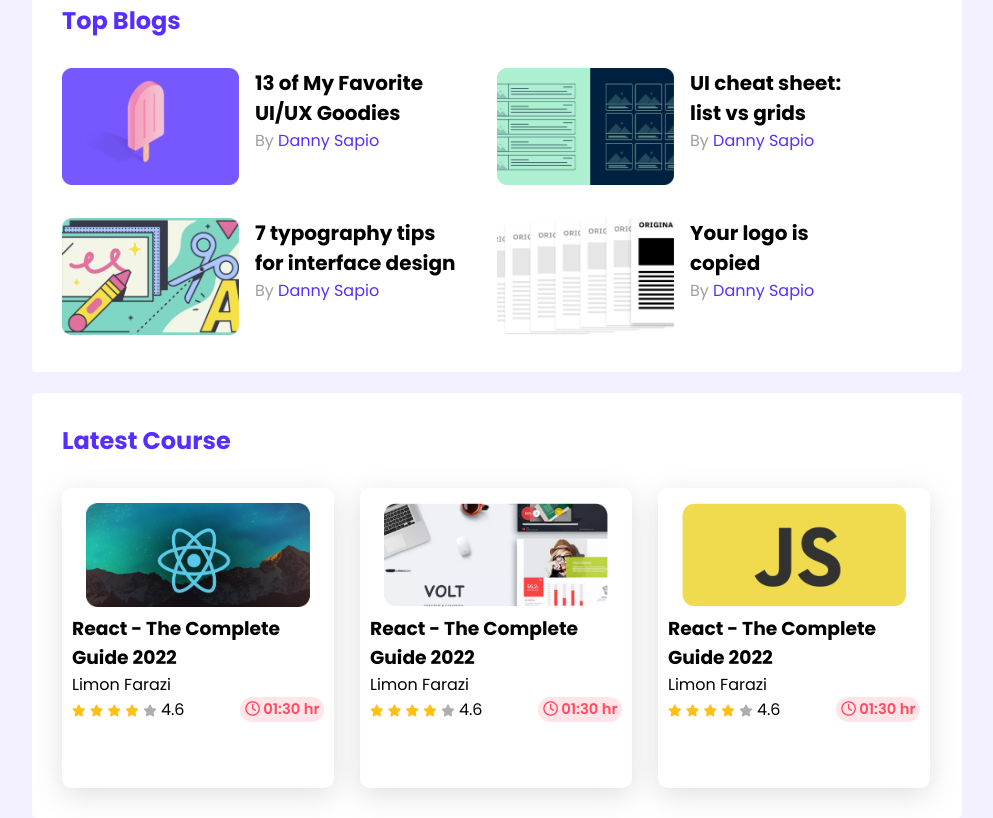
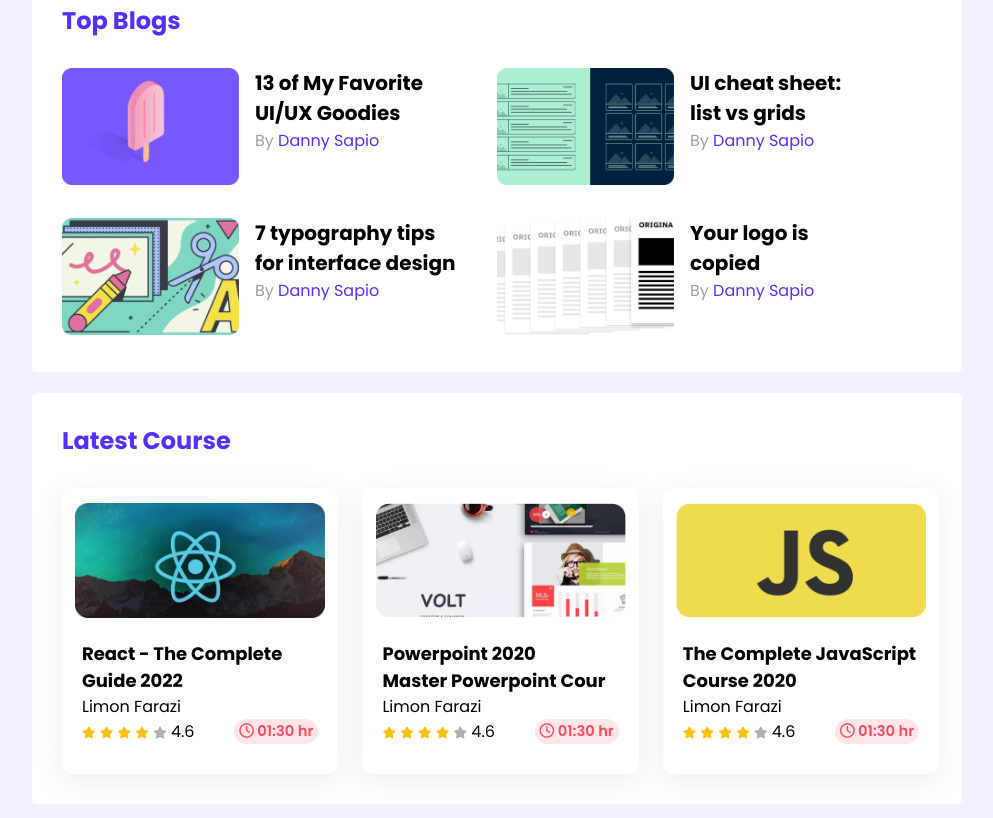
Before and after one commit to LimonFarazi03/Leader_Board_CSS3, a plain HTML site: page index.html in a window 1280 px wide. Shown: the part 307-1125 px from the top of the page, without its empty margins (143-1136 px from the left). Drawn offline with Linux system fonts and the light colour scheme.

Commit message:
some change

```diff
--- a/index.html
+++ b/index.html
@@ -136,8 +136,8 @@
                 </div>
                 <div class="course-details">
                       <div class="course-title">
-                      <h3>React - The Complete</h3>
-                      <h3>Guide 2022</h3>
+                      <h3>Powerpoint 2020</h3>
+                      <h3>Master Powerpoint Cour</h3>
                       <p class="course-author">Limon Farazi</p>
                       </div>
 
@@ -163,8 +163,8 @@
                 </div>
                 <div class="course-details">
                       <div class="course-title">
-                      <h3>React - The Complete</h3>
-                      <h3>Guide 2022</h3>
+                      <h3>The Complete JavaScript</h3>
+                      <h3>Course 2020</h3>
                       <p class="course-author">Limon Farazi</p>
                       </div>
 
--- a/style.css
+++ b/style.css
@@ -9,6 +9,9 @@
 body{
   font-family: 'Poppins', sans-serif;
   background-color: #F3F1FF;
+}
+h3 {
+  font-size: 18px;
 }
 hr{
    border: 1px solid #D1D1D1;
@@ -87,10 +90,10 @@ main{
 }
 .course{
   Width:252.42px;
-  Height: 269.79px;
+  Height: 255.79px;
   border-radius: 10px;
-  box-shadow: rgba(100, 100, 111, 0.2) 0px 7px 29px 0px;
-  padding: 15px 10px;
+  box-shadow: rgba(100, 100, 111, 0.1) 0px 7px 29px 0px;
+  padding: 15px 12px;
 }
 .course-info{
   display: flex;
@@ -101,8 +104,11 @@ main{
   text-align: center;
 }
 .course .course-banner img{
-  width: 224px;
-  height: 104px;
+  width: 250px;
+  height: 115px;
+}
+.course-details {
+  margin: 15px 8px 0px 8px;
 }
 .fa-star{
   font-size: 12px;
```
